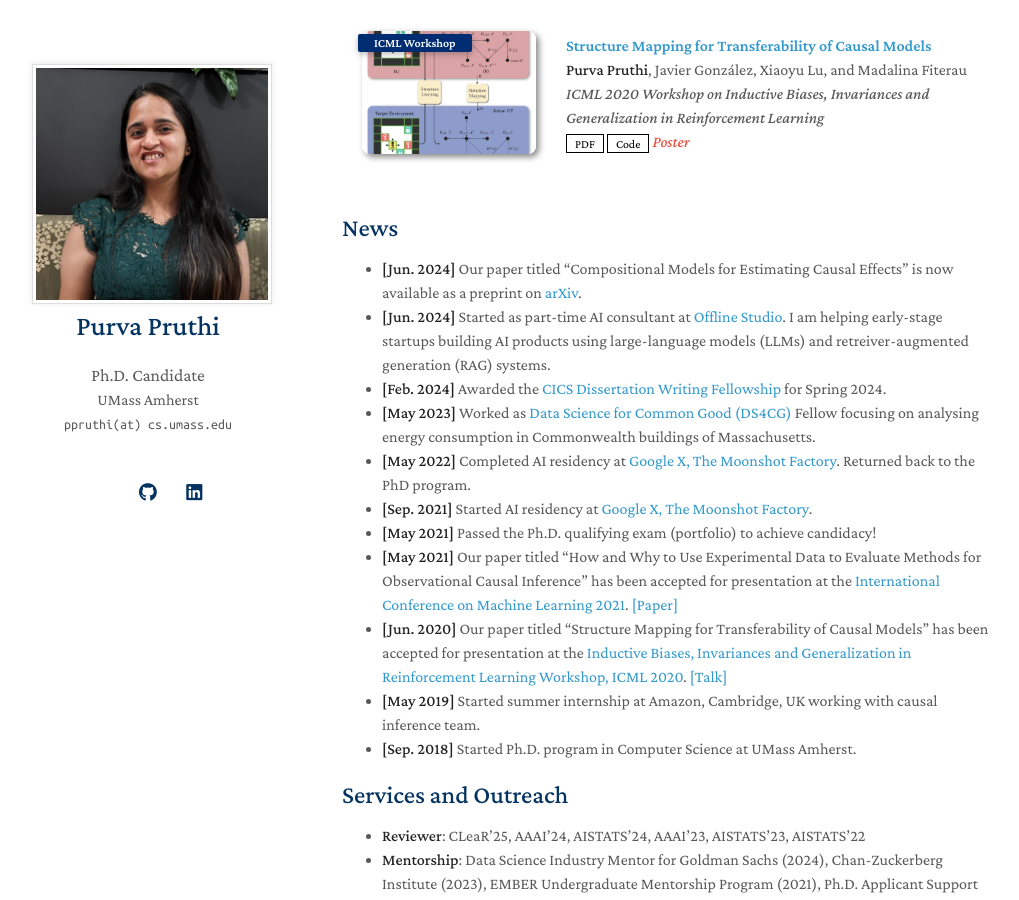
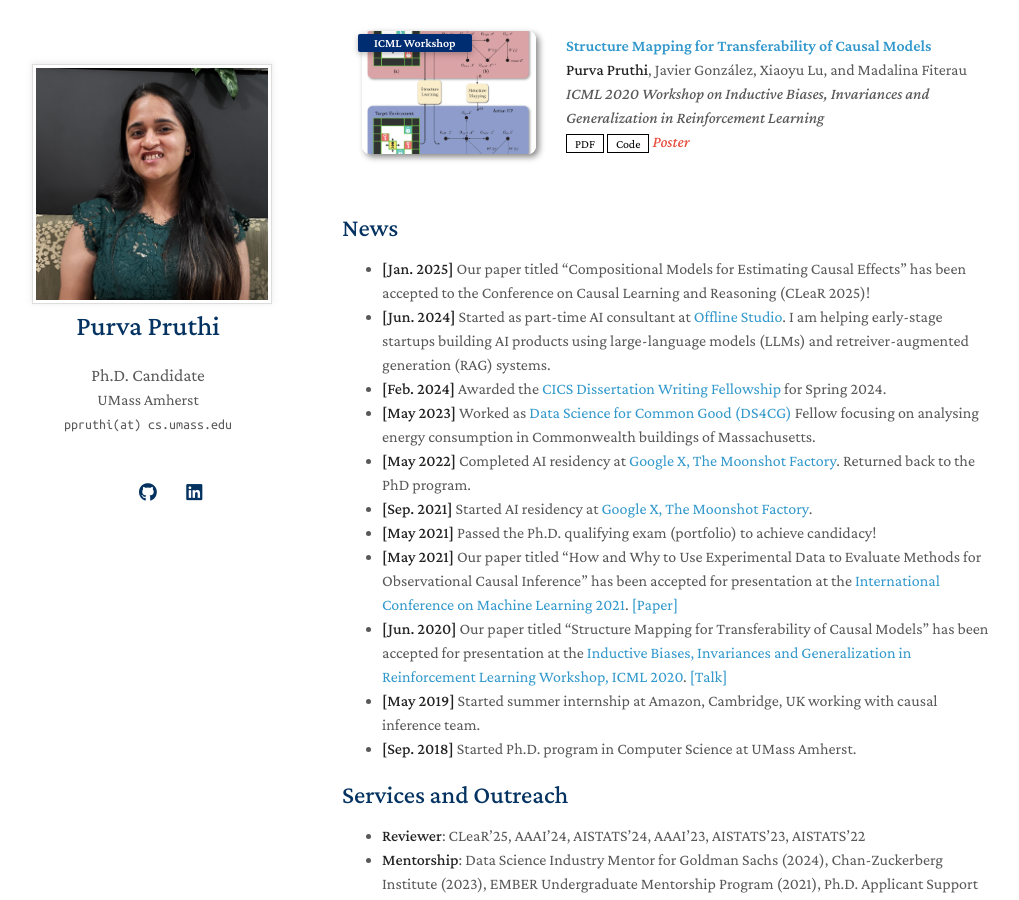
Before and after one commit to purvapruthi/purvapruthi.github.io, a Jekyll site: the page built from index.md, in a window 1280 px wide and 900 px high, scrolled down 931 px. Shown: the whole window, without its empty margins (128-1147 px from the left). Built offline with Jekyll 4.4.1, drawn with Linux system fonts in a browser that asks for light colours; a style sheet for code colours, icons or effects is not loaded.

Commit message:
Update index.md

```diff
--- a/index.md
+++ b/index.md
@@ -16,7 +16,7 @@ Outside work, I enjoy writing prose poetry, reading books, playing piano, and do
 
 ## News
 
-- **[Jun. 2024]** Our paper titled "Compositional Models for Estimating Causal Effects" is now available as a preprint on [arXiv](https://arxiv.org/abs/2406.17714).
+- **[Jan. 2025]** Our paper titled "Compositional Models for Estimating Causal Effects" has been accepted to the Conference on Causal Learning and Reasoning (CLeaR 2025)!
 - **[Jun. 2024]** Started as part-time AI consultant at [Offline Studio](https://www.offlinestudio.com/). I am helping early-stage startups building AI products using large-language models (LLMs) and retreiver-augmented generation (RAG) systems.
 - **[Feb. 2024]** Awarded the [CICS Dissertation Writing Fellowship](https://www.cics.umass.edu/news/spring-2024-dissertation-writing-fellowships) for Spring 2024.
 - **[May 2023]** Worked as [Data Science for Common Good (DS4CG)](https://ds.cs.umass.edu/industry/data-science-common-good) Fellow focusing on analysing energy consumption in Commonwealth buildings of Massachusetts.
```
